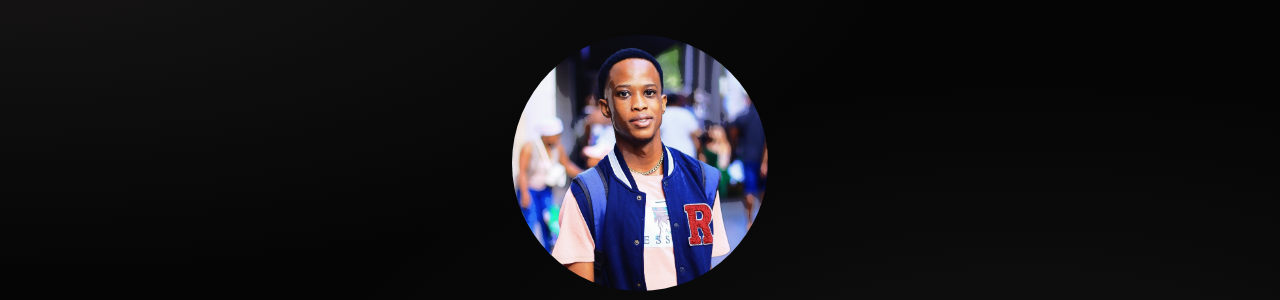
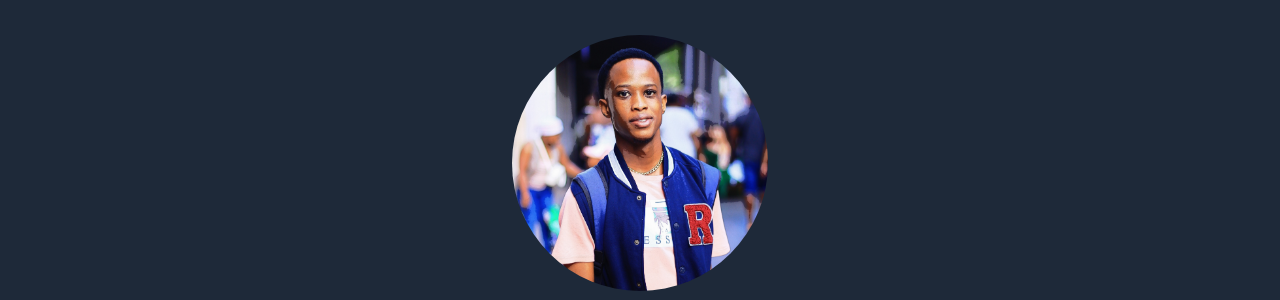
Before and after one commit to Kamogelo-7/Final-portfolio, a website: page index.html in a window 1280 px wide. Shown: the part 61-361 px from the top of the page. Drawn offline with nearby package versions, Linux system fonts and the light colour scheme; files that its build step writes are made by us from their sources.

Commit message:
removed gradient colors

```diff
--- a/src/tailwind.css
+++ b/src/tailwind.css
@@ -39,22 +39,4 @@ body {
   font-family: "Fira Code", sans-serif;
   -webkit-font-smoothing: antialiased;
   -moz-osx-font-smoothing: grayscale;
-
-  background-color: hsl(0, 0%, 0%);
-  background-image: radial-gradient(
-      at 80% 100%,
-      hsl(0, 0%, 4%) 0px,
-      transparent 50%
-    ),
-    radial-gradient(at 0% 0%, hsl(0, 0%, 20%) 0px, transparent 50%);
 }
-
-header {
-  background-color: hsl(0, 0%, 2%);
-  background-image: radial-gradient(
-      at 80% 100%,
-      hsl(0, 0%, 7%) 0px,
-      transparent 50%
-    ),
-    radial-gradient(at 0% 0%, hsl(330, 4%, 9%) 0px, transparent 50%);
-}
```
